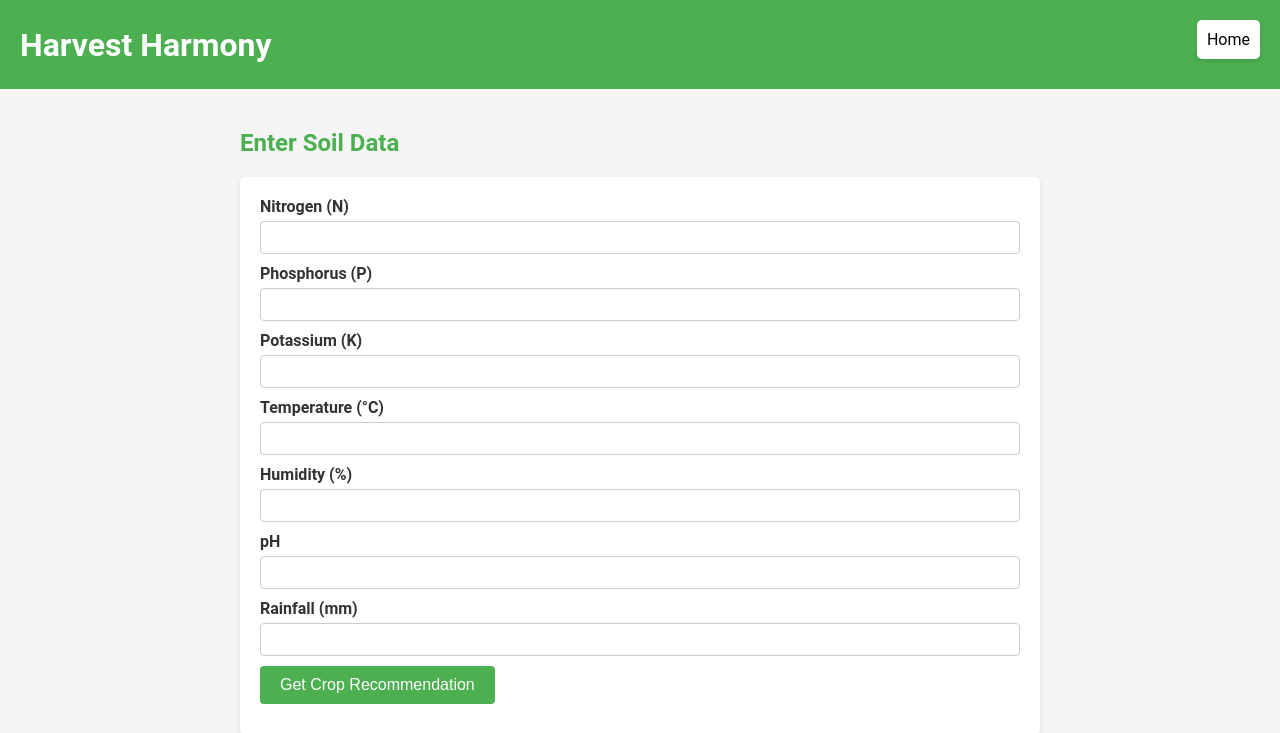
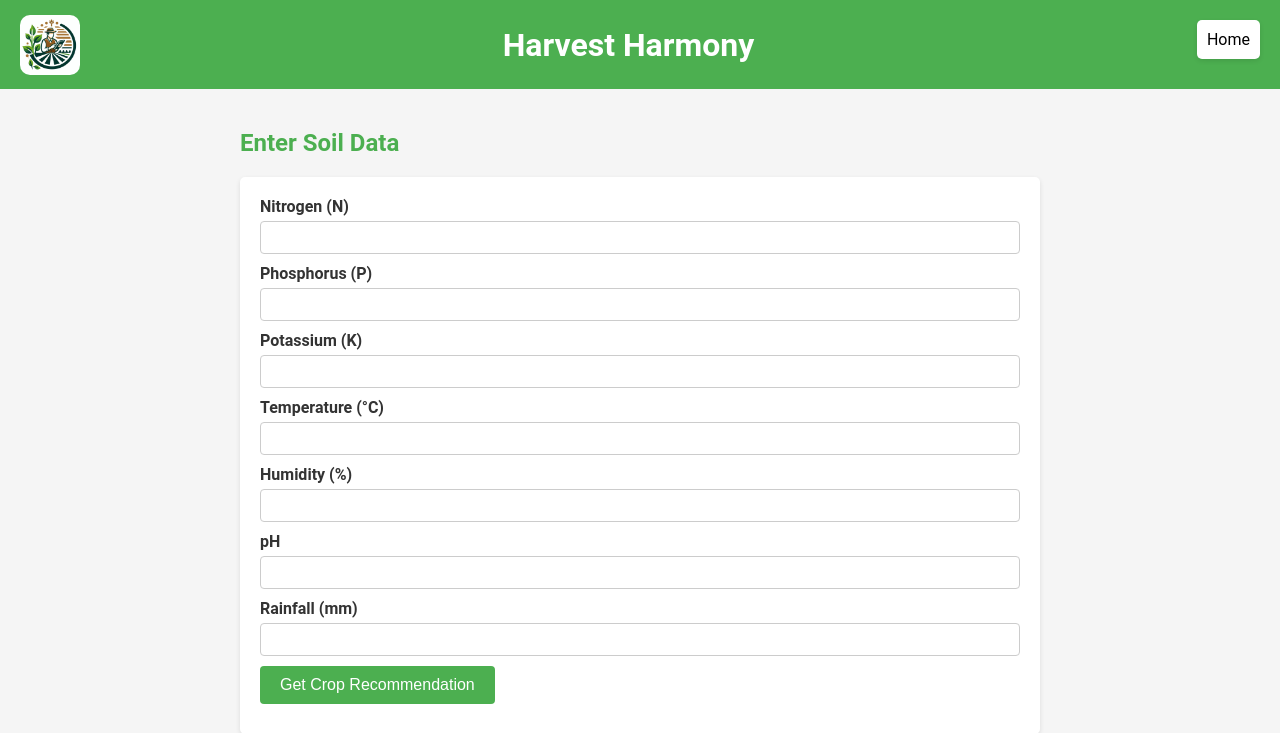
Before and after one commit to pkshetty15/harvest-harmony, a Flask app: page / in a window 1280 px wide. Shown: the top 733 px of the page. Run offline with Flask 3, Linux system fonts and the light colour scheme; parts of the project's set-up code (start-up, migrations or seed data) failed here and were passed over.

Commit message:
feat: add fav-icon and logo

```diff
--- a/app/static/css/styles.css
+++ b/app/static/css/styles.css
@@ -15,6 +15,12 @@ header {
   display: flex;
   justify-content: space-between;
   align-items: center;
+}
+
+header img {
+  border-radius:10px;
+  width: 60px;
+  margin-block: -20px;
 }
 
 header h1 {
--- a/app/templates/base.html
+++ b/app/templates/base.html
@@ -4,10 +4,12 @@
 <head>
     <title>Harvest Harmony</title>
     <link rel="stylesheet" href="{{ url_for('static', filename='css/styles.css') }}">
+    <link rel="icon" href="{{ url_for('static', filename='img/logo.jpg') }}">
 </head>
 
 <body>
     <header>
+        <img class="logo" src="{{ url_for('static', filename='img/logo.jpg') }}" alt="Harvest Harmony Logo">
         <h1>Harvest Harmony</h1>
         <nav>
             <ul>
```
Also changed, not shown: app/static/img/logo.jpg (added).
